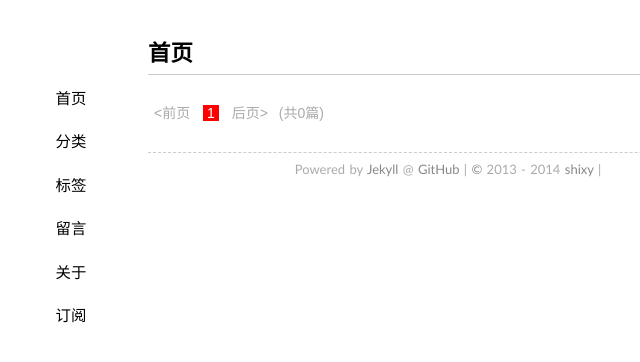
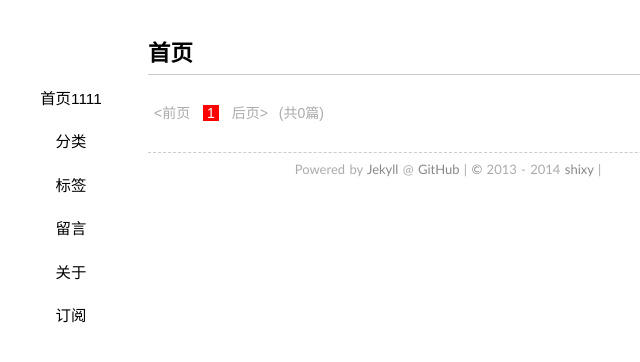
Before and after one commit to shixy/shixy.github.com, a Jekyll site: the page built from index.html, in a window 1280 px wide. Shown: the top 362 px of the page, without its empty margins (192-832 px from the left). Built offline with Jekyll 4.4.1, drawn with Linux system fonts in a browser that asks for light colours; some web fonts are replaced; Markdown is read by kramdown in place of the engine named in the settings; the list of posts is cut into pages by our own code; comment, search, counter and statistics services are not loaded.

Commit message:
Update default.html

```diff
--- a/_layouts/default.html
+++ b/_layouts/default.html
@@ -18,7 +18,7 @@
         <h1>{{ page.title }}</h1>
         </header>
         <nav>
-        <span><a title="网站首页" class="" href="/">首页</a></span>
+        <span><a title="网站首页" class="" href="/">首页1111</a></span>
         <span><a title="文章分类" class="" href="/categories/">分类</a></span>
         <span><a title="标签索引" class="" href="/tags/">标签</a></span>
         <!--<span><a title="友情链接" class="" href="/links/">链接</a></span>-->
```
